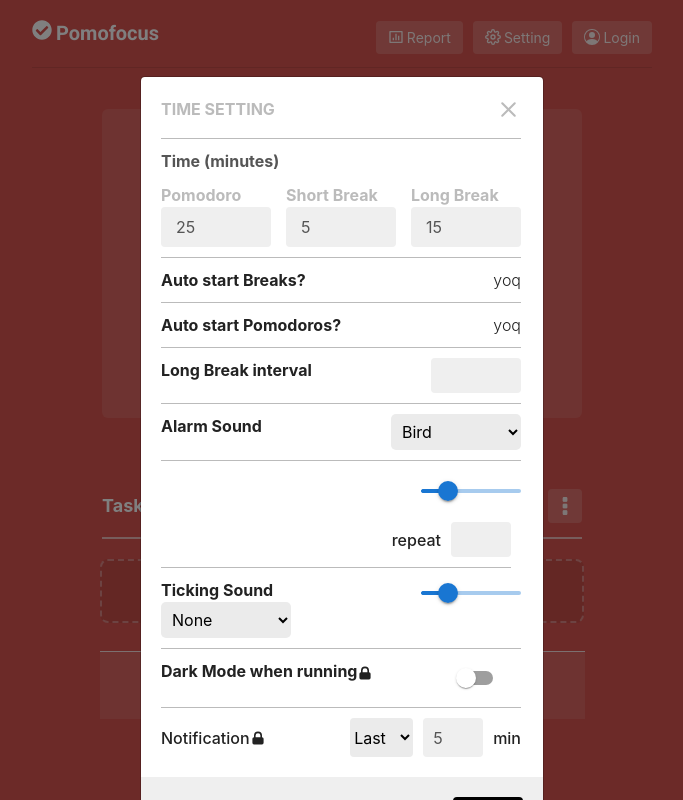
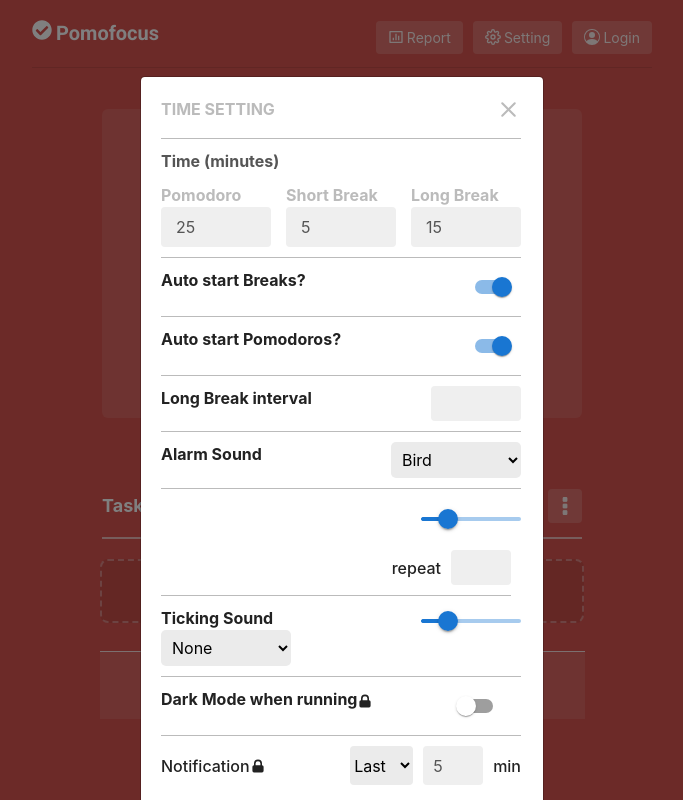
Before and after one commit to brokxim/timer, a React (Create React App) app: page / in a window 1280 px wide. Both pictures are taken after a click on the button "Setting". Shown: the top 800 px of the page, without its empty margins (298-981 px from the left). Built offline with nearby package versions, Linux system fonts and the light colour scheme; a web font is replaced by a local one.

Commit message:
Update Setting.js

```diff
--- a/src/components/Setting/Setting.js
+++ b/src/components/Setting/Setting.js
@@ -2,6 +2,7 @@
 import {connect} from 'react-redux';
 import {Modal,ModalBody} from 'reactstrap';
 import {FiX} from 'react-icons/fi';
+import Switch from '@mui/material/Switch';
 import {HiLockClosed} from 'react-icons/hi';
 import SliderSizes from './Slider';
 import Popup from './Popup';
@@ -19,6 +20,8 @@
     toggle();
     switchStage(editT.id-1);
   }
+const label = { inputProps: { 'aria-label': 'Switch demo' } };
+
     const handleChange=(e,tim,i)=>{
       setCurrent(Number(e.target.value))
     console.log(i)
@@ -52,11 +55,11 @@
              </form>
            <div className='auto-start'>
              <div><span>Auto start Breaks?</span></div>
-             <div>yoq</div>
+             <div>  <Switch {...label} defaultChecked /></div>
            </div>
            <div className='auto-start'>
              <div><span>Auto start Pomodoros?</span></div>
-             <div>yoq</div>
+             <div>  <Switch {...label} defaultChecked /></div>
            </div>
            <div className='auto-start'>
              <div><span>Long Break interval</span></div>
```
